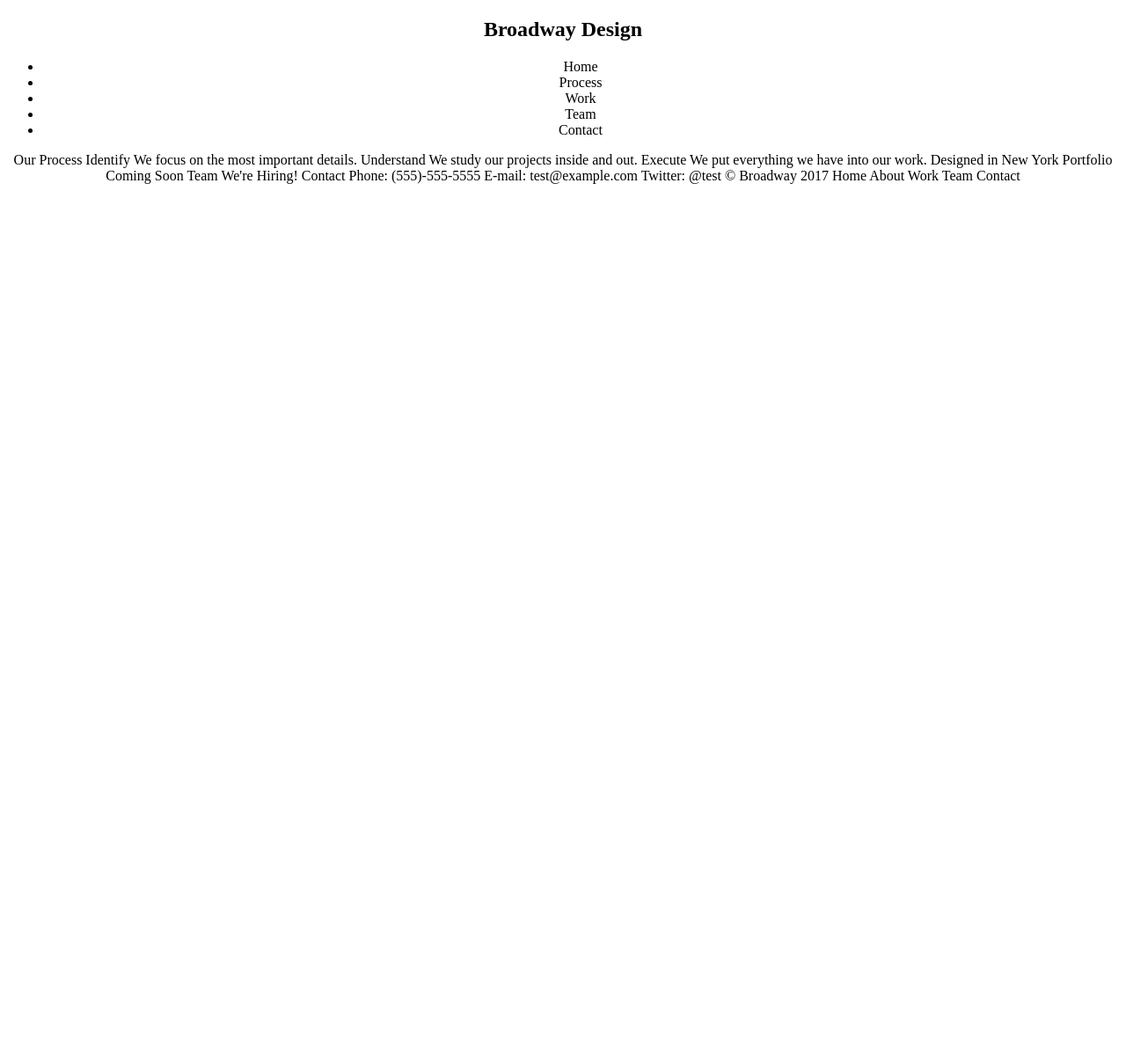
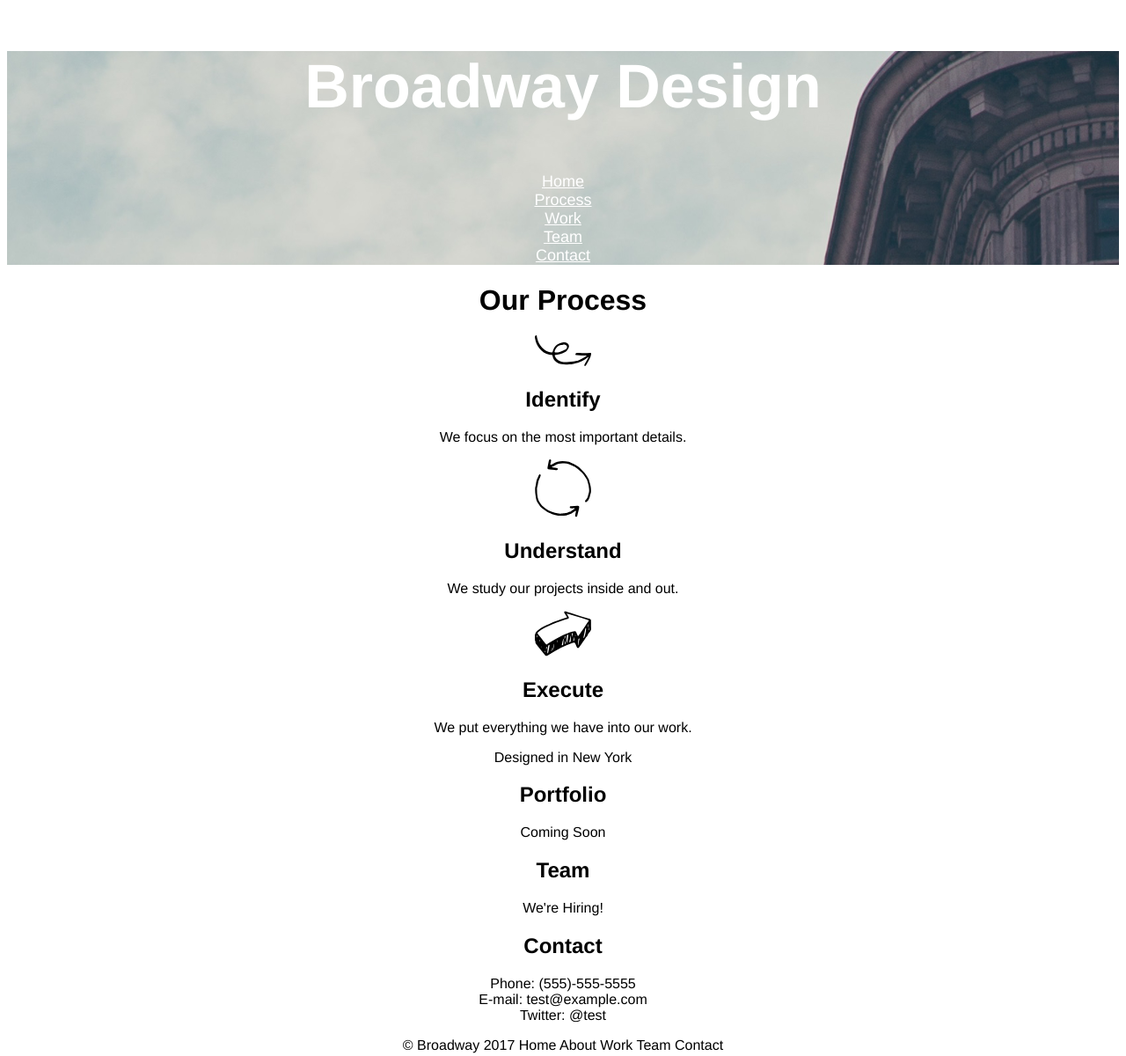
Before and after one commit to annapogrebniak/broadway, a plain HTML site: page index.html in a window 1280 px wide. Shown: the whole page at 88% size. Before the commit the page ends 800 px from the top, so only its background shows below. Drawn offline with Linux system fonts and the light colour scheme; files that its build step writes are made by us from their sources; files whose address does not match are found by name.

Commit message:
main done

```diff
--- a/index.html
+++ b/index.html
@@ -2,46 +2,46 @@
 <html>
 <head>
   <title>Broadway Design</title>
-  <link href=".resources/css/style.css" type="text/css" rel="stylesheet">
+  <link href="./resources/css/style.css" type="text/css" rel="stylesheet">
 </head>
 
 <body>
-<nav class="up"> <h1>Broadway Design</h1>
-<ul>
-  <li>Home</li>
-<li>Process</li>
-<li>Work</li>
-<li>Team</li>
-<li>Contact</li>
-</nav>
+  <nav class="up"> <h1>Broadway Design</h1>
+    <p>
+      <a href="#">Home</a><br>
+      <a href="#">Process</a><br>
+      <a href="#">Work</a><br>
+      <a href="#">Team</a><br>
+      <a href="#">Contact</a><br>
+    </p>
+  </nav>
+<div class="main">
+  <h1>Our Process</h1>
+  <img src="./resources/images/identify.svg">
+  <h2>Identify</h2>
+  <p>We focus on the most important details.</p>
+  <img src="./resources/images/understand.svg">
+  <h2>Understand</h2>
+  <p>We study our projects inside and out.</p>
+  <img src="./resources/images/execute.svg">
+  <h2>Execute</h2>
+  <p>We put everything we have into our work.</p>
+  </div>
+  <div class="designed">
+    <p>Designed in New York</p>
+  </div>
+<div class="main">
+  <h2>Portfolio</h2>
+  <p>Coming Soon</p>
+  <h2>Team</h2>
+  <p>We're Hiring!</p>
+  <h2>Contact</h2>
+  <p>Phone: (555)-555-5555<br>
+  E-mail: test@example.com<br>
+  Twitter: @test</p>
 
-Our Process
-
-Identify
-We focus on the most important details.
-
-
-Understand
-We study our projects inside and out.
-
-
-Execute
-We put everything we have into our work.
-
-Designed in New York
-Portfolio
-Coming Soon
-
-Team
-We're Hiring!
-
-Contact
-Phone: (555)-555-5555
-
-E-mail: test@example.com
-
-Twitter: @test
-
-© Broadway 2017 Home About Work Team Contact
+<div class="footer">
+  <p>© Broadway 2017 Home About Work Team Contact</p>
+</div>
 </body>
 </html>
--- a/resources/css/style.css
+++ b/resources/css/style.css
@@ -1,3 +1,18 @@
 body {
   text-align: center;
+  font-family: Helvetica;
 }
+.up {
+  color: white;
+  background-image: url(/Users/Anna/Desktop/projectsCODECADEMY/broadway/resources/images/the-flatiron-building.png);
+}
+.up h1 {
+  font-size: 70px;
+  font-weight: bold;
+}
+.up p {
+  font-size: 18px;
+}
+a {
+  color: white;
+}
```
